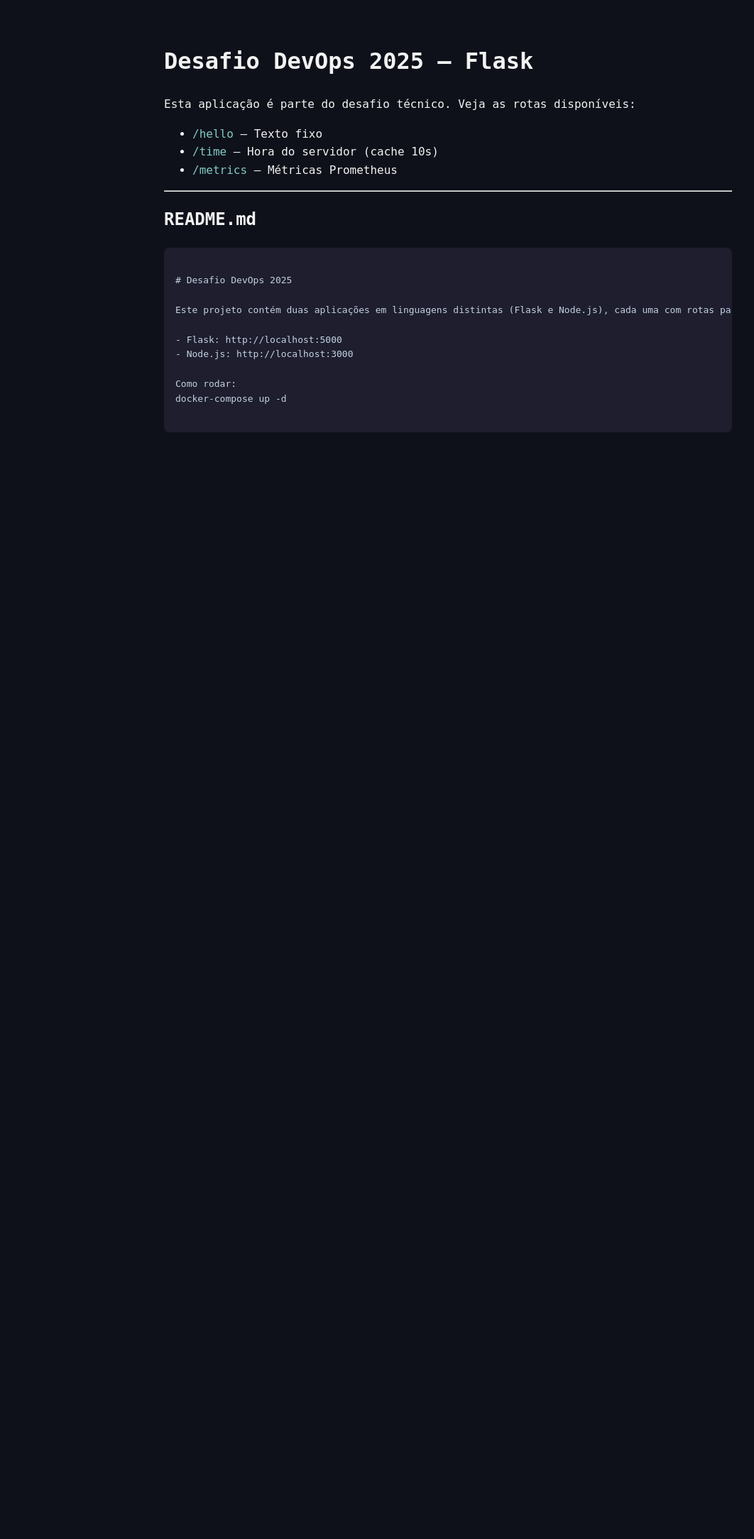
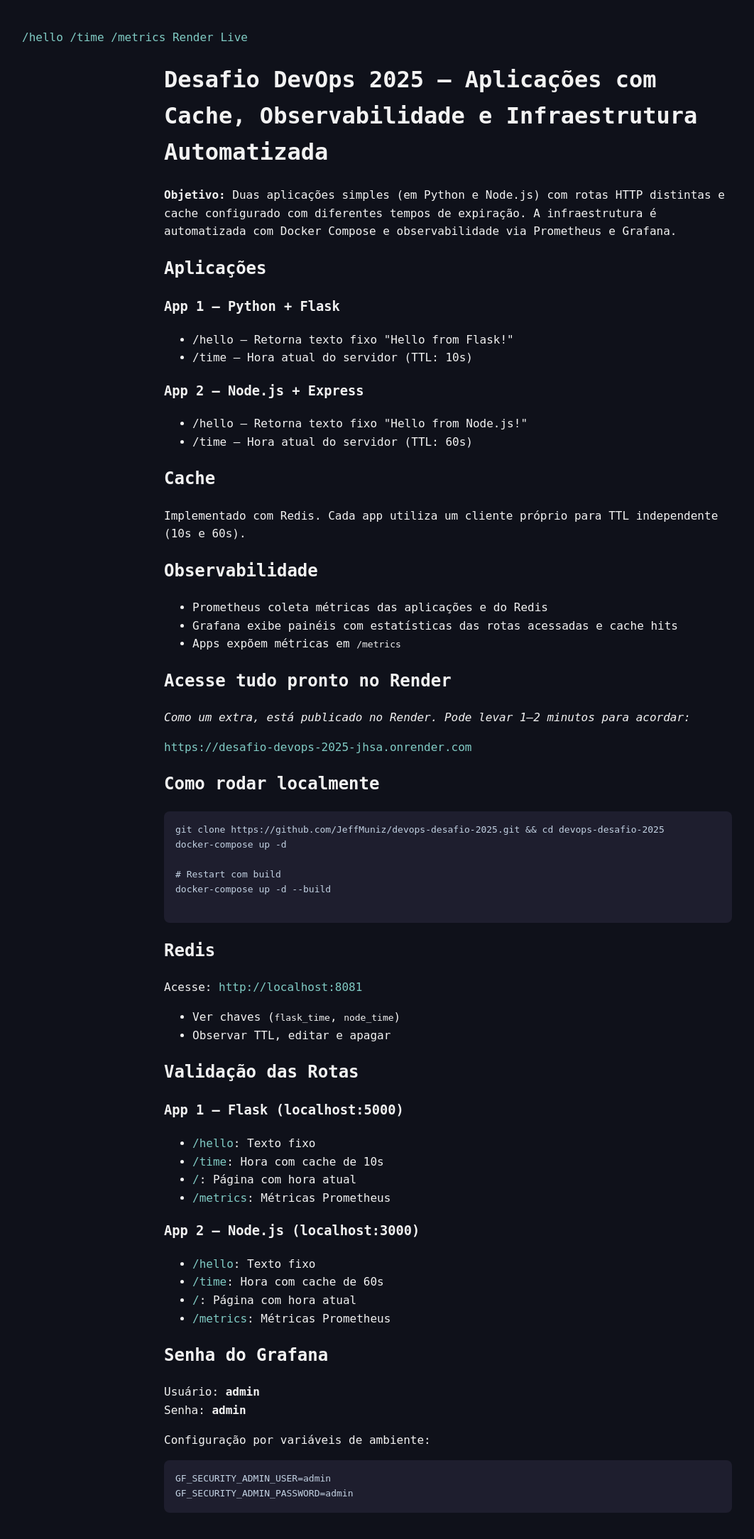
Before and after one commit to JeffMuniz/DESAFIO-DEVOPS-2025, a Flask app: page / in a window 1280 px wide. Shown: the top 2168 px of the page at 71% size, without its empty margins (9-1071 px from the left). Before the commit the page ends 609 px from the top, so only its background shows below. Run offline with Flask 3, Linux system fonts and the light colour scheme.

Commit message:
Update index.html

```diff
--- a/app-flask/templates/index.html
+++ b/app-flask/templates/index.html
@@ -1,5 +1,5 @@
 <!DOCTYPE html>
-<html lang="en">
+<html lang="pt-BR">
 <head>
   <meta charset="UTF-8" />
   <meta name="viewport" content="width=device-width, initial-scale=1.0"/>
@@ -7,29 +7,82 @@
   <link rel="stylesheet" href="{{ url_for('static', filename='style.css') }}">
 </head>
 <body>
+  <div class="top-nav">
+    <a href="/hello">/hello</a>
+    <a href="/time">/time</a>
+    <a href="/metrics">/metrics</a>
+    <a href="https://desafio-devops-2025-jhsa.onrender.com" target="_blank">Render Live</a>
+  </div>
+
   <div class="container">
-    <h1>Desafio DevOps 2025 – Flask</h1>
+    <h1>Desafio DevOps 2025 – Aplicações com Cache, Observabilidade e Infraestrutura Automatizada</h1>
 
-    <p>Esta aplicação é parte do desafio técnico. Veja as rotas disponíveis:</p>
+    <p><strong>Objetivo:</strong> Duas aplicações simples (em Python e Node.js) com rotas HTTP distintas e cache configurado com diferentes tempos de expiração. A infraestrutura é automatizada com Docker Compose e observabilidade via Prometheus e Grafana.</p>
+
+    <h2>Aplicações</h2>
+    <h3>App 1 – Python + Flask</h3>
     <ul>
-      <li><a href="/hello">/hello</a> – Texto fixo</li>
-      <li><a href="/time">/time</a> – Hora do servidor (cache 10s)</li>
-      <li><a href="/metrics">/metrics</a> – Métricas Prometheus</li>
+      <li>/hello – Retorna texto fixo "Hello from Flask!"</li>
+      <li>/time – Hora atual do servidor (TTL: 10s)</li>
     </ul>
 
-    <hr/>
-    <h2>README.md</h2>
-    <pre><code>
-# Desafio DevOps 2025
+    <h3>App 2 – Node.js + Express</h3>
+    <ul>
+      <li>/hello – Retorna texto fixo "Hello from Node.js!"</li>
+      <li>/time – Hora atual do servidor (TTL: 60s)</li>
+    </ul>
 
-Este projeto contém duas aplicações em linguagens distintas (Flask e Node.js), cada uma com rotas para texto fixo e hora do servidor, integradas ao Redis com cache expirado e monitoradas via Prometheus e Grafana.
+    <h2>Cache</h2>
+    <p>Implementado com Redis. Cada app utiliza um cliente próprio para TTL independente (10s e 60s).</p>
 
-- Flask: http://localhost:5000
-- Node.js: http://localhost:3000
+    <h2>Observabilidade</h2>
+    <ul>
+      <li>Prometheus coleta métricas das aplicações e do Redis</li>
+      <li>Grafana exibe painéis com estatísticas das rotas acessadas e cache hits</li>
+      <li>Apps expõem métricas em <code>/metrics</code></li>
+    </ul>
 
-Como rodar:
+    <h2>Acesse tudo pronto no Render</h2>
+    <p><em>Como um extra, está publicado no Render. Pode levar 1–2 minutos para acordar:</em></p>
+    <a href="https://desafio-devops-2025-jhsa.onrender.com" target="_blank">https://desafio-devops-2025-jhsa.onrender.com</a>
+
+    <h2>Como rodar localmente</h2>
+    <pre><code>git clone https://github.com/JeffMuniz/devops-desafio-2025.git && cd devops-desafio-2025
 docker-compose up -d
+
+# Restart com build
+docker-compose up -d --build
     </code></pre>
+
+    <h2>Redis</h2>
+    <p>Acesse: <a href="http://localhost:8081" target="_blank">http://localhost:8081</a></p>
+    <ul>
+      <li>Ver chaves (<code>flask_time</code>, <code>node_time</code>)</li>
+      <li>Observar TTL, editar e apagar</li>
+    </ul>
+
+    <h2>Validação das Rotas</h2>
+    <h3>App 1 – Flask (localhost:5000)</h3>
+    <ul>
+      <li><a href="/hello">/hello</a>: Texto fixo</li>
+      <li><a href="/time">/time</a>: Hora com cache de 10s</li>
+      <li><a href="/">/</a>: Página com hora atual</li>
+      <li><a href="/metrics">/metrics</a>: Métricas Prometheus</li>
+    </ul>
+
+    <h3>App 2 – Node.js (localhost:3000)</h3>
+    <ul>
+      <li><a href="http://localhost:3000/hello">/hello</a>: Texto fixo</li>
+      <li><a href="http://localhost:3000/time">/time</a>: Hora com cache de 60s</li>
+      <li><a href="http://localhost:3000/">/</a>: Página com hora atual</li>
+      <li><a href="http://localhost:3000/metrics">/metrics</a>: Métricas Prometheus</li>
+    </ul>
+
+    <h2>Senha do Grafana</h2>
+    <p>Usuário: <strong>admin</strong><br>Senha: <strong>admin</strong></p>
+    <p>Configuração por variáveis de ambiente:</p>
+    <pre><code>GF_SECURITY_ADMIN_USER=admin
+GF_SECURITY_ADMIN_PASSWORD=admin</code></pre>
   </div>
 </body>
 </html>
```
